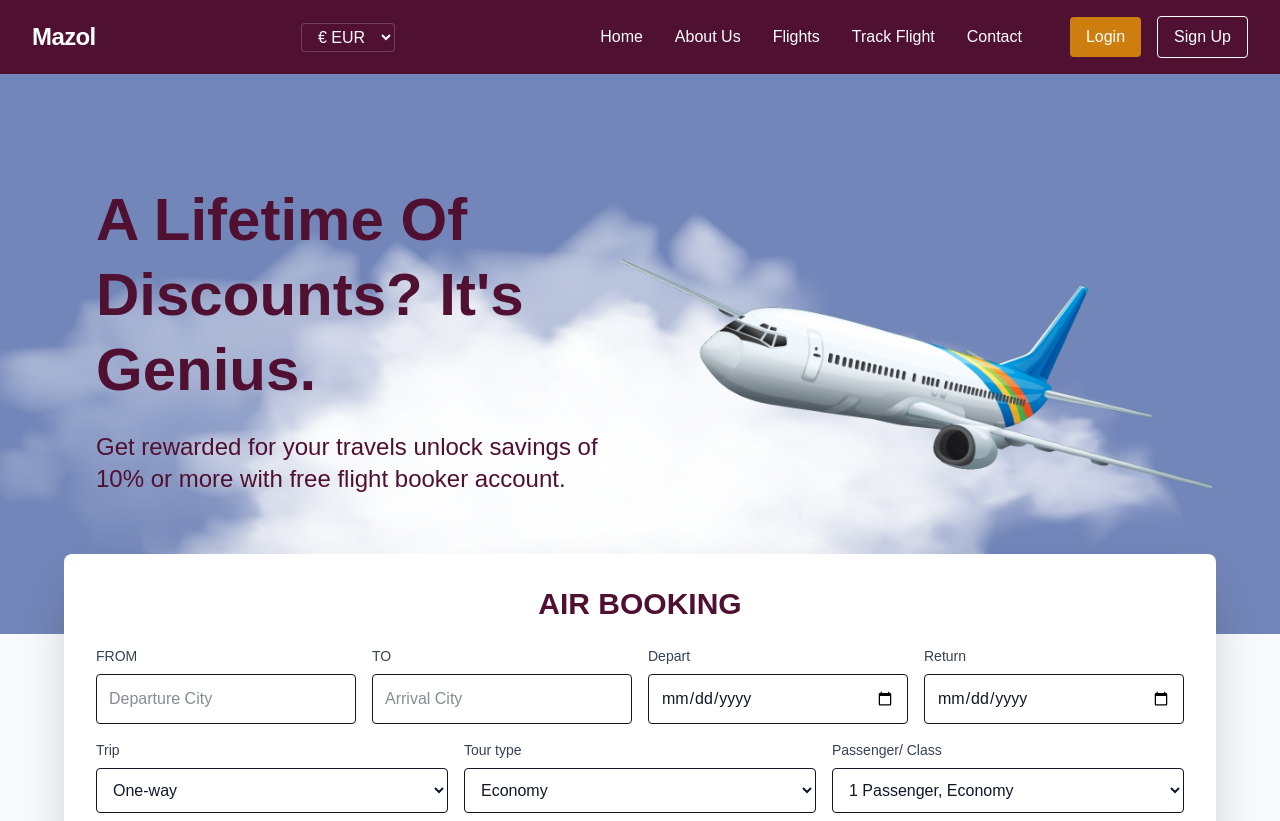
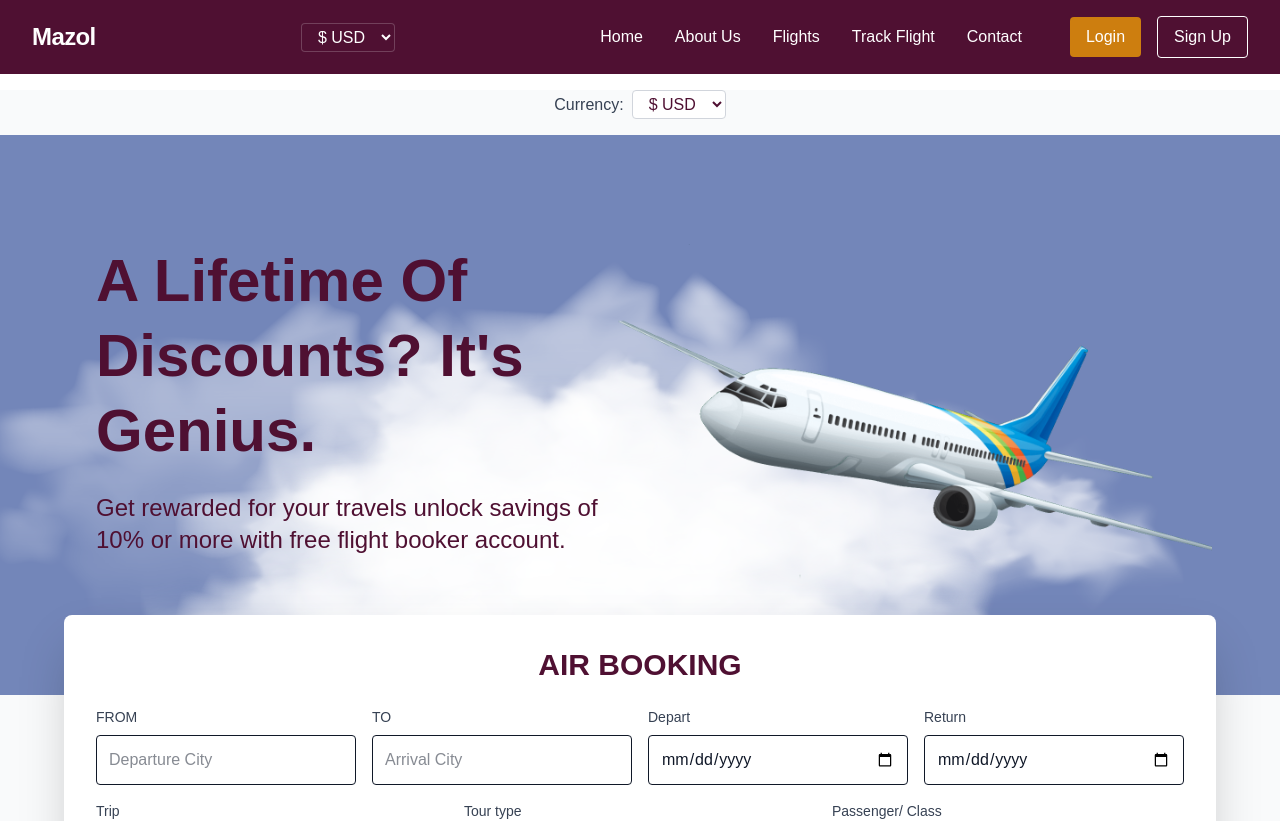
Before and after one commit to ufuomasamson/unair, a Next.js app: page / in a window 1280 px wide. Shown: the top 821 px of the page. Built offline with nearby package versions, Linux system fonts and the light colour scheme; no server answers.

Commit message:
feat: persist selected currency in localStorage and update homepage switcher

```diff
--- a/src/app/admin/flights/new/page.tsx
+++ b/src/app/admin/flights/new/page.tsx
@@ -240,11 +240,11 @@ export default function CreateFlightPage() {
 
               <div className="md:col-span-2">
                 <label className="block text-sm font-medium text-gray-700 mb-2">
-                  Price (€) *
+                  Price ($) *
                 </label>
                 <input
                   type="number"
-                  placeholder="Enter price in Euros"
+                  placeholder="Enter price in US Dollars"
                   value={price}
                   onChange={e => setPrice(e.target.value)}
                   className="w-full p-3 border border-gray-300 rounded-lg focus:ring-2 focus:ring-[#cd7e0f] focus:border-[#cd7e0f] transition text-gray-900"
--- a/src/app/admin/flights/page.tsx
+++ b/src/app/admin/flights/page.tsx
@@ -147,7 +147,7 @@ export default function CreatedFlightsPage() {
                 </div>
                 <div className="flex justify-between items-center">
                   <span className="font-semibold">Price:</span>
-                  <span className="text-xl font-bold text-[#cd7e0f]">€{selectedFlight.price.toLocaleString()}</span>
+                  <span className="text-xl font-bold text-[#cd7e0f]">${selectedFlight.price.toLocaleString()}</span>
                 </div>
                 <div className="flex justify-between items-center">
                   <span className="font-semibold">Trip:</span>
--- a/src/app/components/Navigation.tsx
+++ b/src/app/components/Navigation.tsx
@@ -143,8 +143,8 @@ export default function Navigation() {
           value={currency}
           className="bg-[#4f1032] text-white px-3 py-1 rounded border border-white/20 hover:border-white/40 transition text-sm md:text-base w-32 md:w-auto"
         >
+          <option value="USD">$ USD</option>
           <option value="EUR">€ EUR</option>
-          <option value="USD">$ USD</option>
           <option value="GBP">£ GBP</option>
         </select>
       </div>
--- a/src/app/page.tsx
+++ b/src/app/page.tsx
@@ -5,6 +5,31 @@ import jsPDF from "jspdf";
 import Image from "next/image";
 
 import { useCurrencyStore } from "@/lib/currencyManager";
+
+// Currency Switcher for homepage
+function CurrencySwitcher() {
+  const { currency, setCurrency } = useCurrencyStore();
+  // Reset the website by reloading when currency changes
+  const handleChange = (e: React.ChangeEvent<HTMLSelectElement>) => {
+    setCurrency(e.target.value);
+    window.location.reload();
+  };
+  return (
+    <div className="flex items-center gap-2 justify-center my-4">
+      <label htmlFor="currency-switcher" className="text-base font-medium text-gray-700">Currency:</label>
+      <select
+        id="currency-switcher"
+        onChange={handleChange}
+        value={currency}
+        className="bg-white text-[#4f1032] px-3 py-1 rounded border border-gray-300 hover:border-[#cd7e0f] transition text-sm md:text-base"
+      >
+        <option value="USD">$ USD</option>
+        <option value="EUR">€ EUR</option>
+        <option value="GBP">£ GBP</option>
+      </select>
+    </div>
+  );
+}
 
 export default function HomePage() {
   const [trackingNumber] = useState("");
@@ -72,6 +97,8 @@ export default function HomePage() {
 
   return (
     <div className="min-h-screen bg-gray-50">
+      {/* Homepage Currency Switcher */}
+      <CurrencySwitcher />
       {/* Hero Section */}
       <section className="relative min-h-[70vh] flex flex-col lg:flex-row items-center justify-center px-2 sm:px-4 md:px-8">
         {/* Moving Clouds Background with 8 PNGs */}
--- a/src/app/track/page.tsx
+++ b/src/app/track/page.tsx
@@ -96,12 +96,12 @@ export default function TrackFlightPage() {
       return;
     }
 
-      // Use the new v2 payment API with EUR currency
+      // Use the new v2 payment API with USD currency
       const paymentData = {
         bookingId: booking.id,
         userId: user.id,
         amount: flight.price,
-        currency: 'EUR' // Force EUR currency
+        currency: 'USD' // Force USD currency
       };
 
       const response = await fetch('/api/payment/initiate-v2', {
--- a/src/lib/currencyManager.ts
+++ b/src/lib/currencyManager.ts
@@ -22,9 +22,16 @@ const currencySymbols = {
 };
 
 export const useCurrencyStore = create<CurrencyState>((set, get) => ({
-  currency: 'EUR',
+  currency: typeof window !== 'undefined' && window.localStorage.getItem('currency')
+    ? window.localStorage.getItem('currency') as string
+    : 'USD',
   exchangeRates,
-  setCurrency: (currency) => set({ currency }),
+  setCurrency: (currency) => {
+    if (typeof window !== 'undefined') {
+      window.localStorage.setItem('currency', currency);
+    }
+    set({ currency });
+  },
   formatPrice: (price: number) => {
     const { currency } = get();
     const rate = exchangeRates[currency as keyof typeof exchangeRates] || 1;
```
Also changed, not shown: vercel.json.
